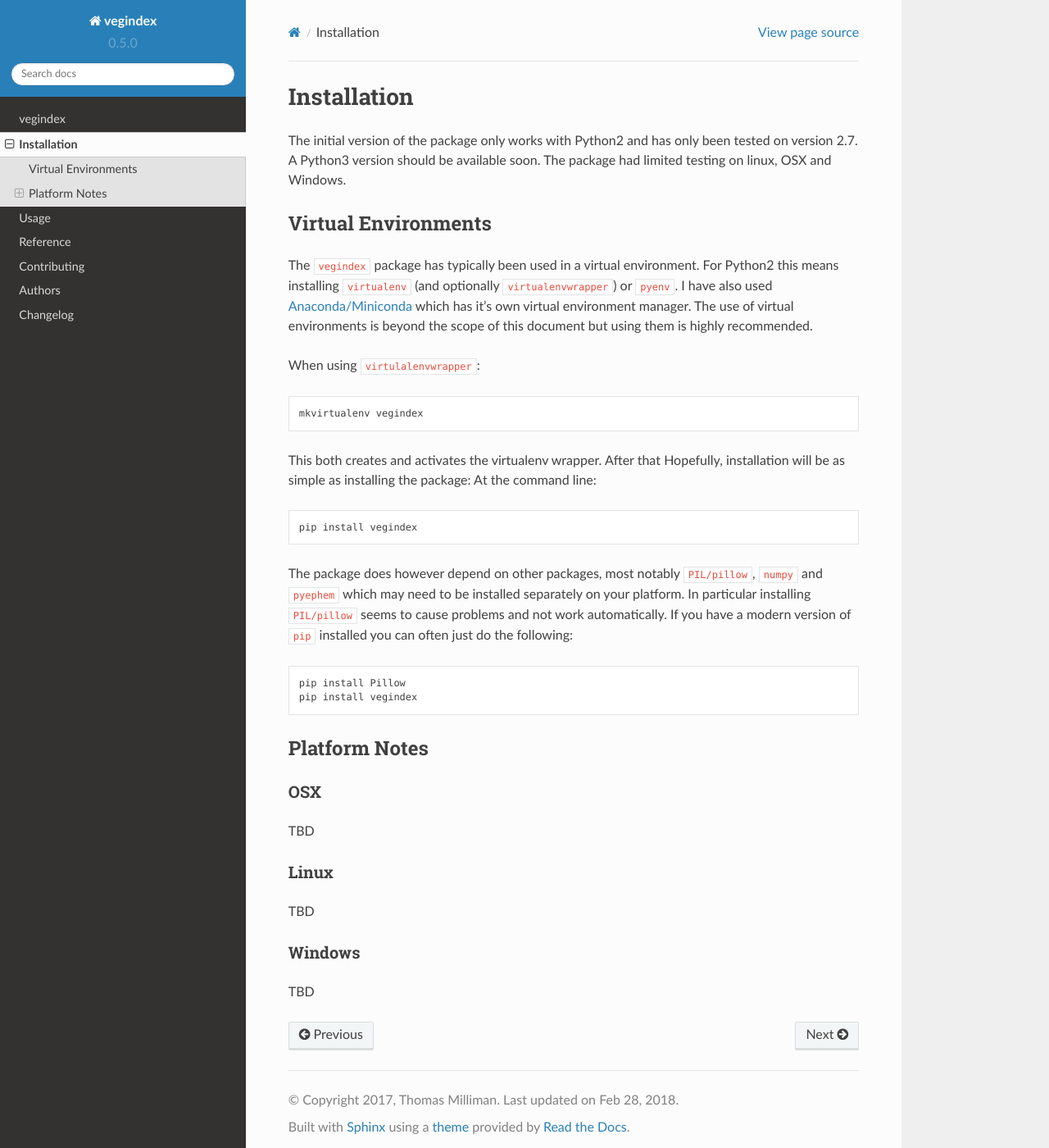
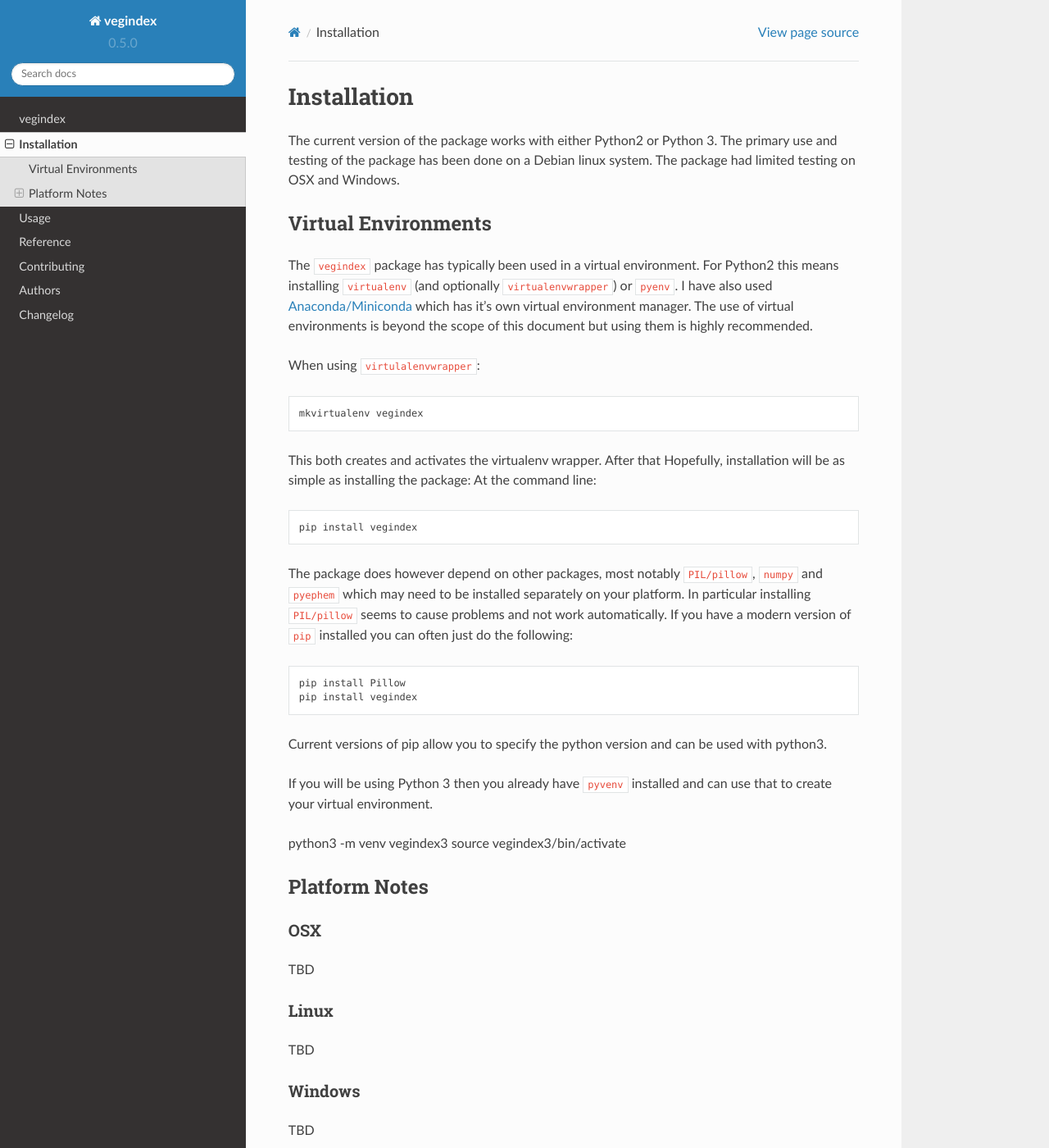
Before and after one commit to tmilliman/python-vegindex, a Sphinx documentation site: the page built from docs/installation.rst, in a window 1280 px wide and 1400 px high. Shown: the whole window at 82% size. Built offline with Sphinx 7.4.7 and the Read the Docs theme 2.0.0, drawn with Linux system fonts in a browser that asks for light colours.

Commit message:
updated installation notes

```diff
--- a/docs/installation.rst
+++ b/docs/installation.rst
@@ -2,10 +2,10 @@
 Installation
 ============
 
-The initial version of the package only works with Python2 and
-has only been tested on version 2.7.  A Python3 version should
-be available soon.  The package had limited testing on linux, OSX
-and Windows.
+The current version of the package works with either Python2 or
+Python 3.  The primary use and testing of the package has
+been done on a Debian linux system. The package had limited
+testing on OSX and Windows.
 
 Virtual Environments
 --------------------
@@ -46,6 +46,17 @@ do the following:
    pip install vegindex
 
 
+Current versions of pip allow you to specify the python version and
+can be used with python3.
+
+If you will be using Python 3 then you already have ``pyvenv`` installed
+and can use that to create your virtual environment.
+
+
+python3 -m venv vegindex3
+source vegindex3/bin/activate
+
+
 Platform Notes
 --------------
 
```
